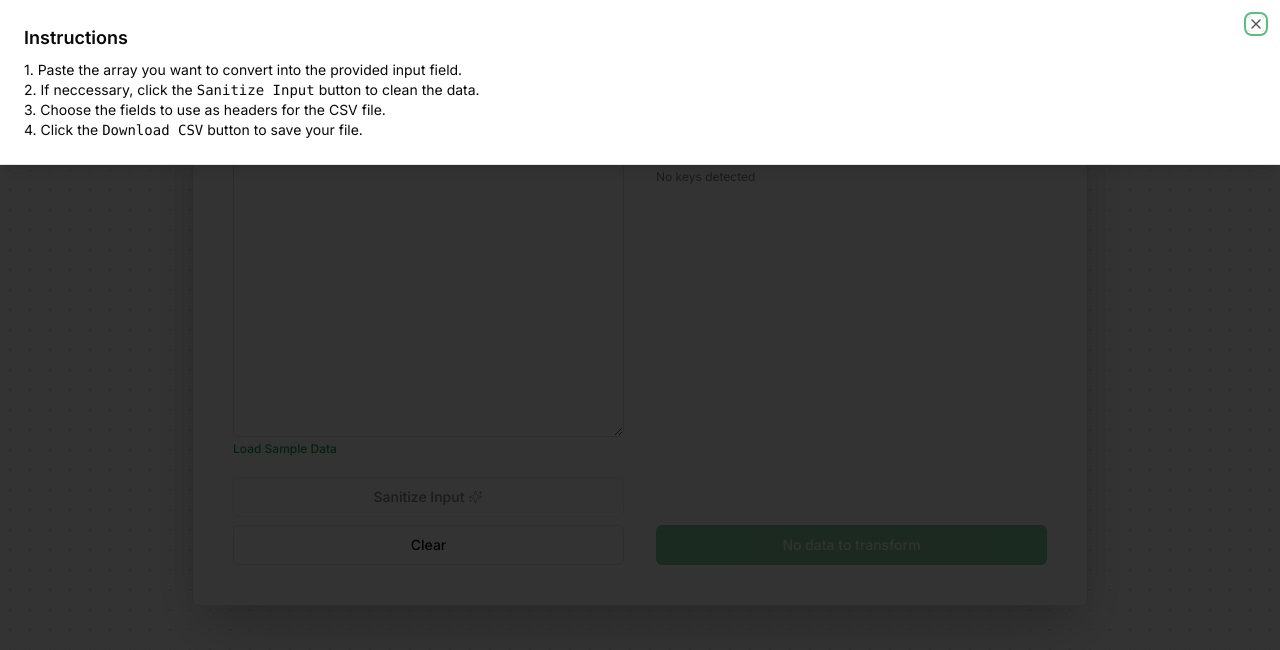
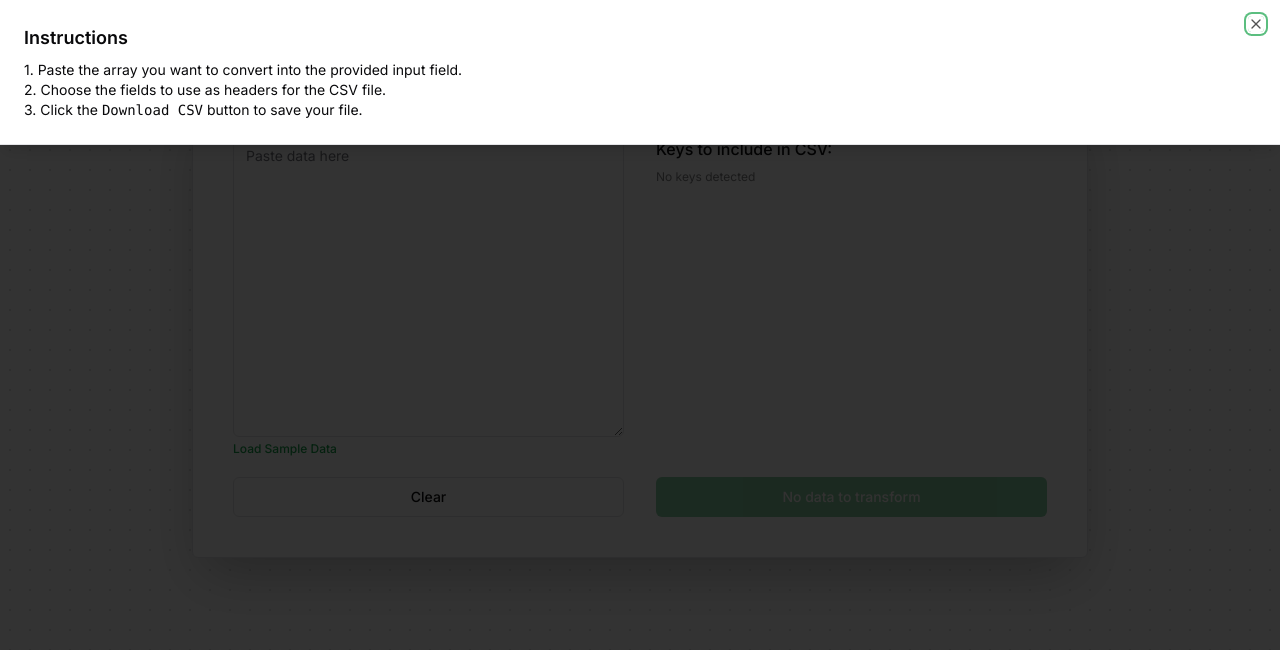
Before and after one commit to john-rock/array-2-csv-frontend, a Next.js app: page / in a window 1280 px wide. Both pictures are taken after a click on the button 1065 px from the left and 117 px from the top of the page. Shown: the top 650 px of the page. Built offline with nearby package versions, Linux system fonts and the light colour scheme.

Commit message:
remove sanitizer

```diff
--- a/components/Generate.tsx
+++ b/components/Generate.tsx
@@ -49,13 +49,9 @@ const CsvGenerator: React.FC<CsvGeneratorProps> = ({ initialData = [] }) => {
                 1. Paste the array you want to convert into the provided input
                 field.
               </li>
+              <li>2. Choose the fields to use as headers for the CSV file.</li>
               <li>
-                2. If neccessary, click the <code>Sanitize Input</code> button
-                to clean the data.
-              </li>
-              <li>3. Choose the fields to use as headers for the CSV file.</li>
-              <li>
-                4. Click the <code>Download CSV</code> button to save your file.
+                3. Click the <code>Download CSV</code> button to save your file.
               </li>
             </ol>
           </SheetHeader>
@@ -75,14 +71,6 @@ const CsvGenerator: React.FC<CsvGeneratorProps> = ({ initialData = [] }) => {
             className="mr-auto text-left text-xs pl-0 h-2 py-0 mb-4"
           >
             Load Sample Data
-          </Button>
-          <Button
-            variant={"outline"}
-            onClick={sanitizeInput}
-            disabled={!inputText}
-          >
-            Sanitize Input{" "}
-            <Sparkles strokeWidth={1} width={15} className="ml-1" />
           </Button>
           <Button variant={"outline"} onClick={clearInput}>
             Clear
--- a/hooks/useCsvGenerator.ts
+++ b/hooks/useCsvGenerator.ts
@@ -102,6 +102,7 @@ export const useCsvGenerator = (initialData: DataItem[] = []) => {
       2
     );
     setInputText(sampleData);
+    handleTextInput({ target: { value: sampleData } } as any);
   };
 
   const extractFieldsFromData = (data: DataItem[]) => {
```
